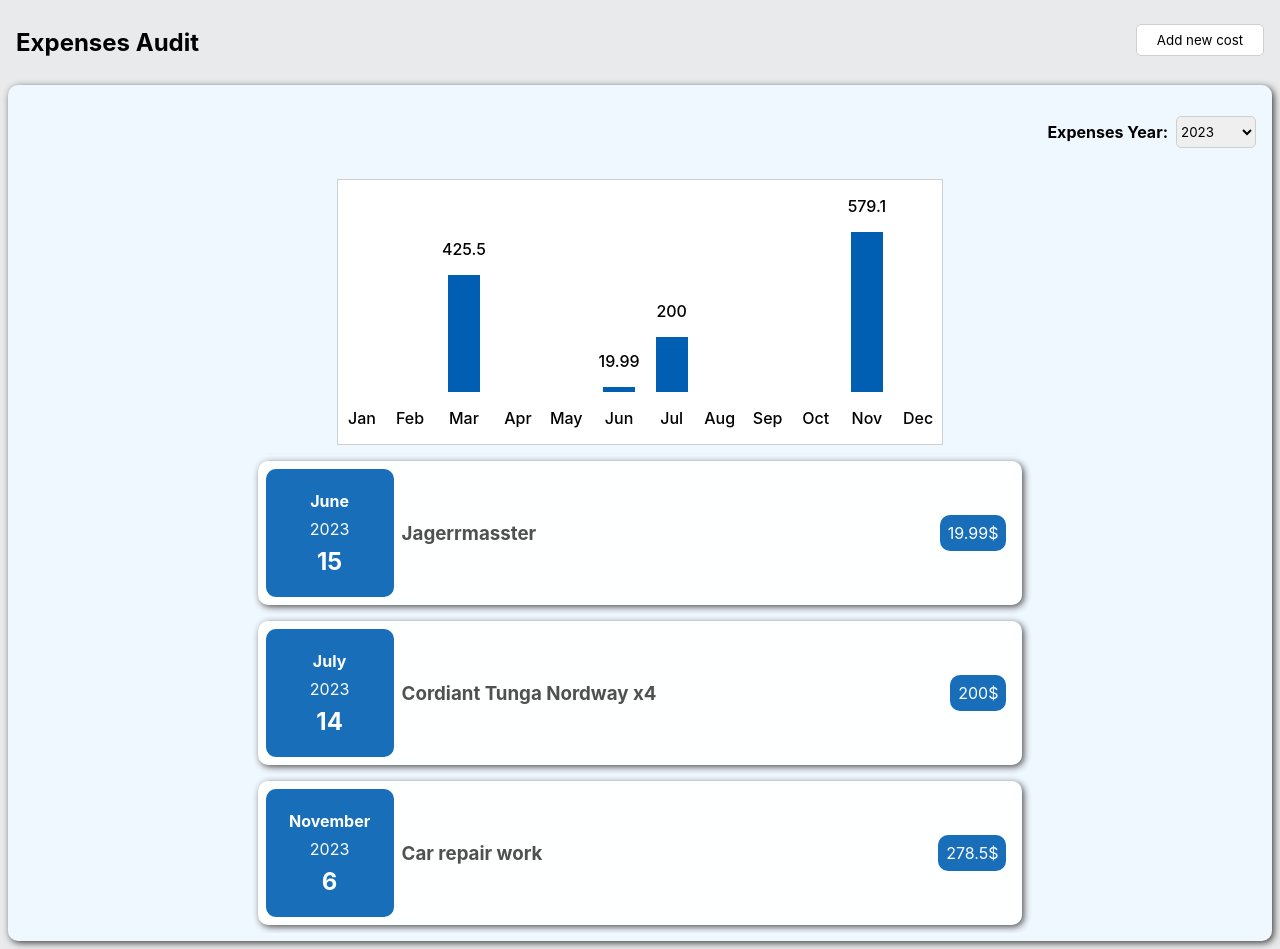
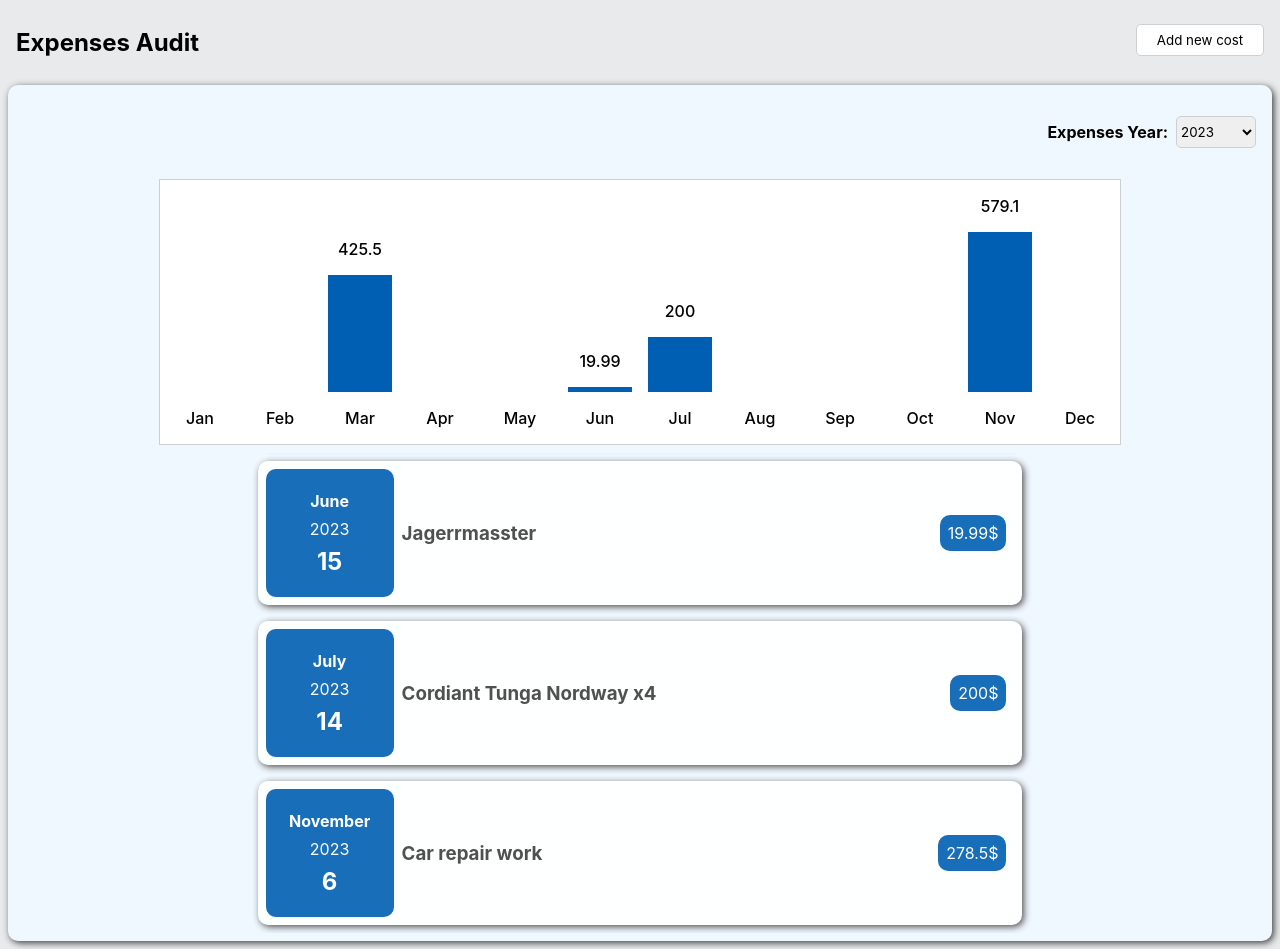
Before and after one commit to salesforceanton/expenses-audit, a React (Create React App) app: page / in a window 1280 px wide. Built offline with nearby package versions, Linux system fonts and the light colour scheme.

Commit message:
update app responsive styles

```diff
--- a/src/components/expensesDiagramBar/ExpensesDiagramBar.css
+++ b/src/components/expensesDiagramBar/ExpensesDiagramBar.css
@@ -14,3 +14,9 @@
 .diagram-bar_wrapper > p {
     font-weight: 500;
 }
+
+@media (min-width: 1024px) {
+    .diagram-bar_wrapper > div {
+        width: 4rem;
+    }
+}
--- a/src/components/expensesList/ExpensesList.css
+++ b/src/components/expensesList/ExpensesList.css
@@ -34,5 +34,12 @@
 
 .expenses-list > * {
     margin: 0.5rem;
-    width: 60%;
+    width: 40rem;
 }
+
+@media (min-width: 1024px) {
+    .expenses-list > * {
+        margin: 0.5rem;
+        width: 60%;
+    }
+}
```
